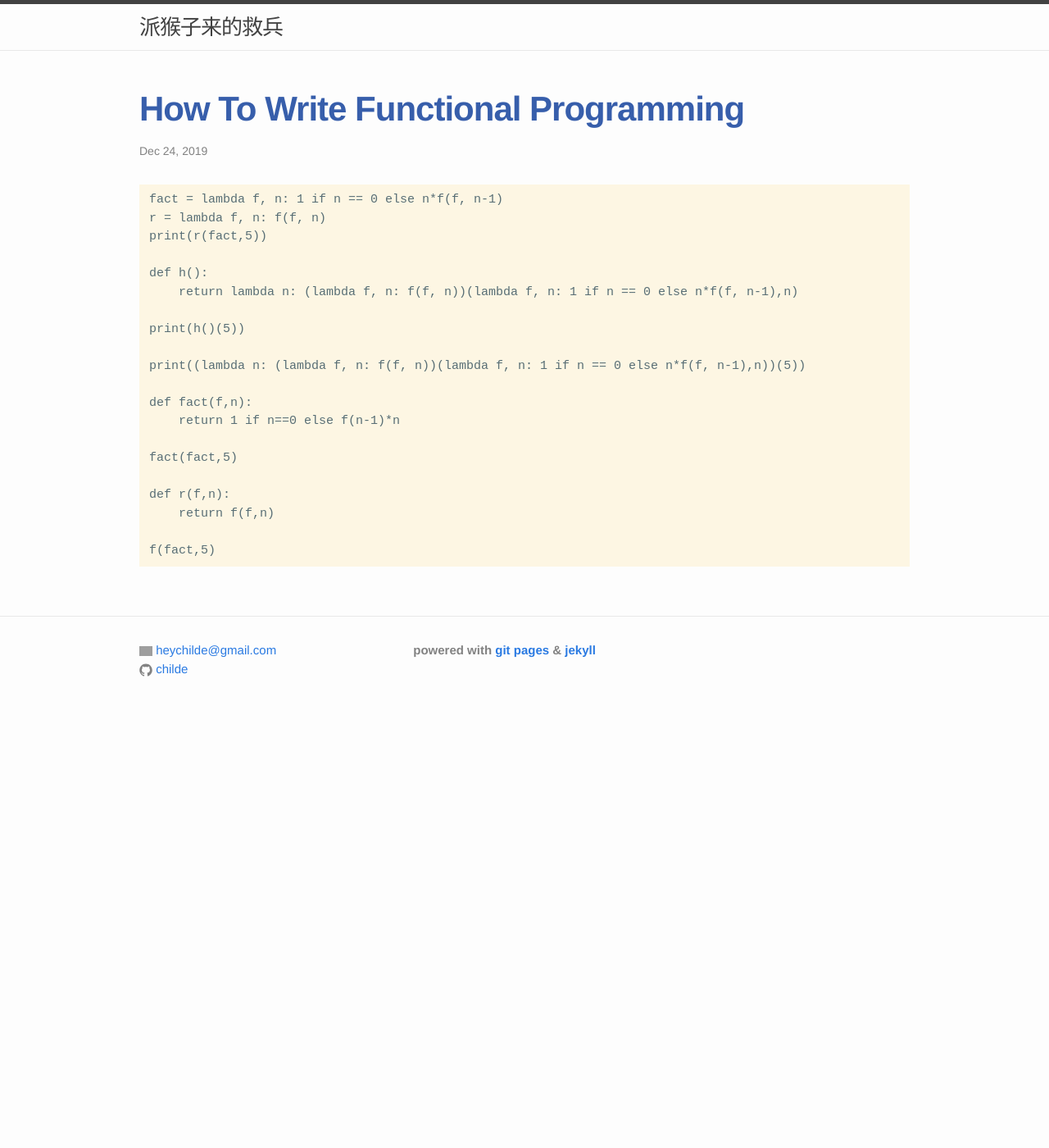
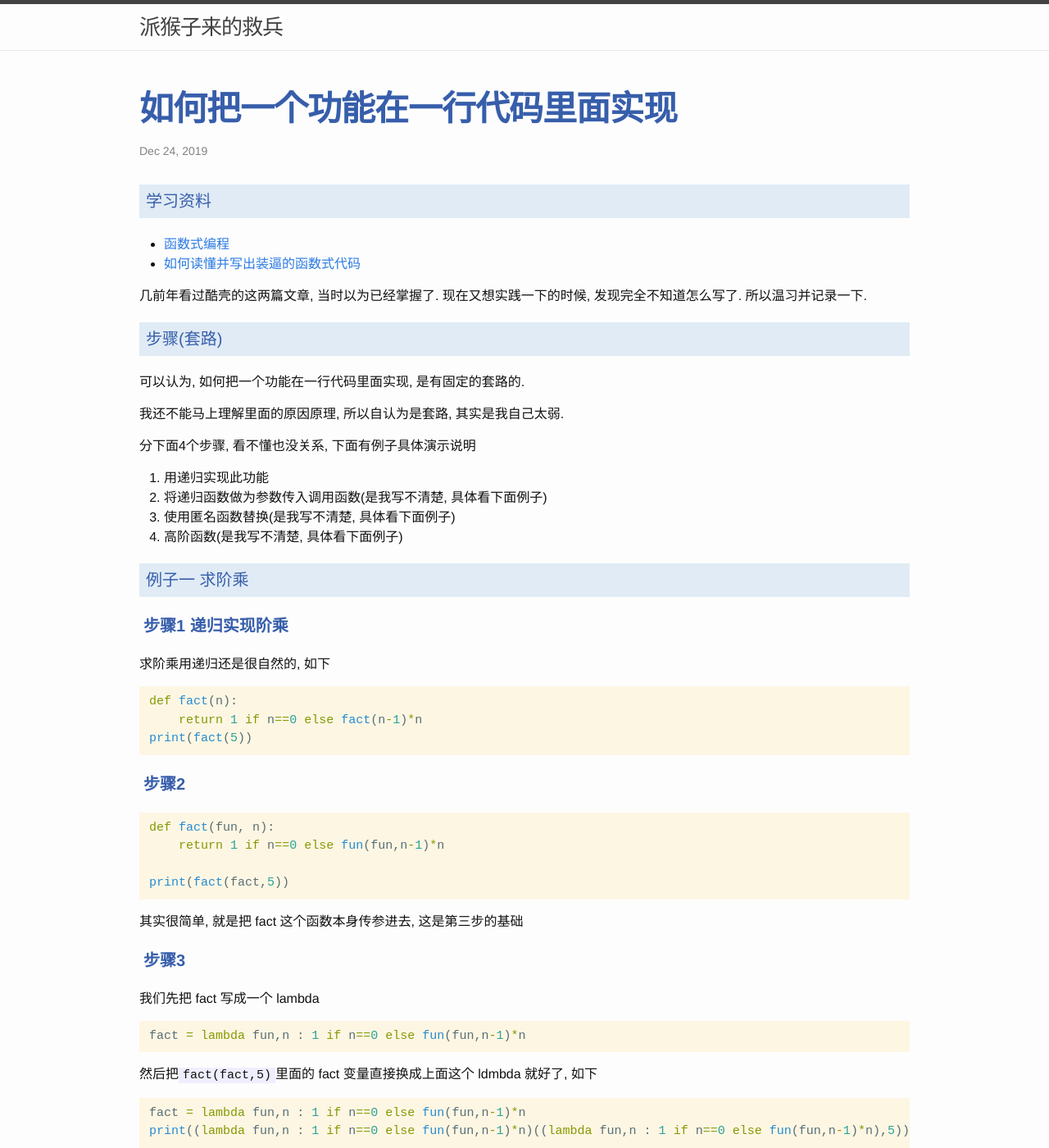
Before and after one commit to childe/ohmycat, a Jekyll site: the page built from _posts/2019-12-24-how-to-write-functional-programming.md, in a window 1280 px wide and 1400 px high. Shown: the whole window at 82% size. Built offline with Jekyll 4.4.1, drawn with Linux system fonts in a browser that asks for light colours; our own code applies the rules of GitHub Pages for plain Markdown files; some of the changed text lies outside the part shown; grey boxes are pictures that could not be loaded.

Commit message:
modified:   _posts/2019-12-24-how-to-write-functional-programming.md

````diff
--- a/_posts/2019-12-24-how-to-write-functional-programming.md
+++ b/_posts/2019-12-24-how-to-write-functional-programming.md
@@ -1,29 +1,137 @@
 ---
 
 date: 2019-12-24T14:57:32+0800
+title: 如何把一个功能在一行代码里面实现
 
 ---
 
+## 学习资料
 
+- [函数式编程](https://coolshell.cn/articles/10822.html)
+- [如何读懂并写出装逼的函数式代码](https://coolshell.cn/articles/17524.html)
+
+几前年看过酷壳的这两篇文章, 当时以为已经掌握了. 现在又想实践一下的时候, 发现完全不知道怎么写了. 所以温习并记录一下.
+
+## 步骤(套路)
+
+可以认为, 如何把一个功能在一行代码里面实现, 是有固定的套路的.
+
+我还不能马上理解里面的原因原理, 所以自认为是套路, 其实是我自己太弱.
+
+分下面4个步骤, 看不懂也没关系, 下面有例子具体演示说明
+
+1. 用递归实现此功能
+2. 将递归函数做为参数传入调用函数(是我写不清楚, 具体看下面例子)
+3. 使用匿名函数替换(是我写不清楚, 具体看下面例子)
+4. 高阶函数(是我写不清楚, 具体看下面例子)
+
+## 例子一 求阶乘
+
+### 步骤1 递归实现阶乘
+
+求阶乘用递归还是很自然的, 如下
+
+```python
+def fact(n):
+    return 1 if n==0 else fact(n-1)*n
+print(fact(5))
 ```
-fact = lambda f, n: 1 if n == 0 else n*f(f, n-1)
-r = lambda f, n: f(f, n)
+
+### 步骤2
+
+```python
+def fact(fun, n):
+    return 1 if n==0 else fun(fun,n-1)*n
+
+print(fact(fact,5))
+```
+
+其实很简单, 就是把 fact 这个函数本身传参进去, 这是第三步的基础
+
+### 步骤3
+
+我们先把 fact 写成一个 lambda
+
+```python
+fact = lambda fun,n : 1 if n==0 else fun(fun,n-1)*n
+```
+
+然后把`fact(fact,5)`里面的 fact 变量直接换成上面这个 ldmbda 就好了, 如下
+
+```python
+fact = lambda fun,n : 1 if n==0 else fun(fun,n-1)*n
+print((lambda fun,n : 1 if n==0 else fun(fun,n-1)*n)((lambda fun,n : 1 if n==0 else fun(fun,n-1)*n),5))
+```
+
+但这样有两个缺点
+
+1. 大段的代码重复
+2. 我们本来只是传参一个数字, 但现在还要传参一个匿名函数
+
+这就不太体面了, 需要继续修改下. 这也就是步骤3的意义所在.
+
+我们再定义一个函数 r 如下
+
+```python
+def r(f,n):
+    return f(f,n)
+```
+
+r 函数有个优点: 短. 我们只要把 fact 代入这个短的函数中, 就可以去掉大段的重复代码了. 完成代码如下:
+
+```python
+fact = lambda fun,n : 1 if n==0 else fun(fun,n-1)*n
+r = lambda f,n: f(f,n)
 print(r(fact,5))
+```
 
+把变量替换掉, 就变成一行代码了
+
+```python
+print((lambda f,n: f(f,n))((lambda fun,n : 1 if n==0 else fun(fun,n-1)*n),5))
+```
+
+### 步骤4
+
+但是缺点2还是没有解决掉, 步骤4就是解决这个问题的.
+
+我们引入一个高阶函数 h, 这个函数返回另外一个函数 inner , inner 是一个参数为 int 的函数, 如下
+
+其实就是把上面的代码复制到了 h() 里面
+
+```python
 def h():
-    return lambda n: (lambda f, n: f(f, n))(lambda f, n: 1 if n == 0 else n*f(f, n-1),n)
+    def inner(n):
+        fact = lambda fun,n : 1 if n==0 else fun(fun,n-1)*n
+        r = lambda f,n: f(f,n)
+        return r(fact,n)
+    return inner
 
 print(h()(5))
+```
 
-print((lambda n: (lambda f, n: f(f, n))(lambda f, n: 1 if n == 0 else n*f(f, n-1),n))(5))
+把变量替换一下
 
-def fact(f,n):
-    return 1 if n==0 else f(n-1)*n
+```python
+def h():
+    return lambda n:(lambda f,n: f(f,n))((lambda fun,n : 1 if n==0 else fun(fun,n-1)*n),n)
+print(h()(5))
+```
 
-fact(fact,5)
+把 h 也替换掉
 
-def r(f,n):
-    return f(f,n)
+```python
+print((lambda:lambda n:(lambda f,n: f(f,n))((lambda fun,n : 1 if n==0 else fun(fun,n-1)*n),n))()(5))
+```
 
-f(fact,5)
+或者也可以写成
+
+```python
+print((lambda n:lambda:(lambda f,n: f(f,n))((lambda fun,n : 1 if n==0 else fun(fun,n-1)*n),n))(5)())
 ```
+
+把 fun 全部换成 f , 能短一点是一点
+
+```python
+print((lambda:lambda n:(lambda f,n:f(f,n))((lambda f,n:1 if n==0 else f(f,n-1)*n),n))()(5))
+```
````
